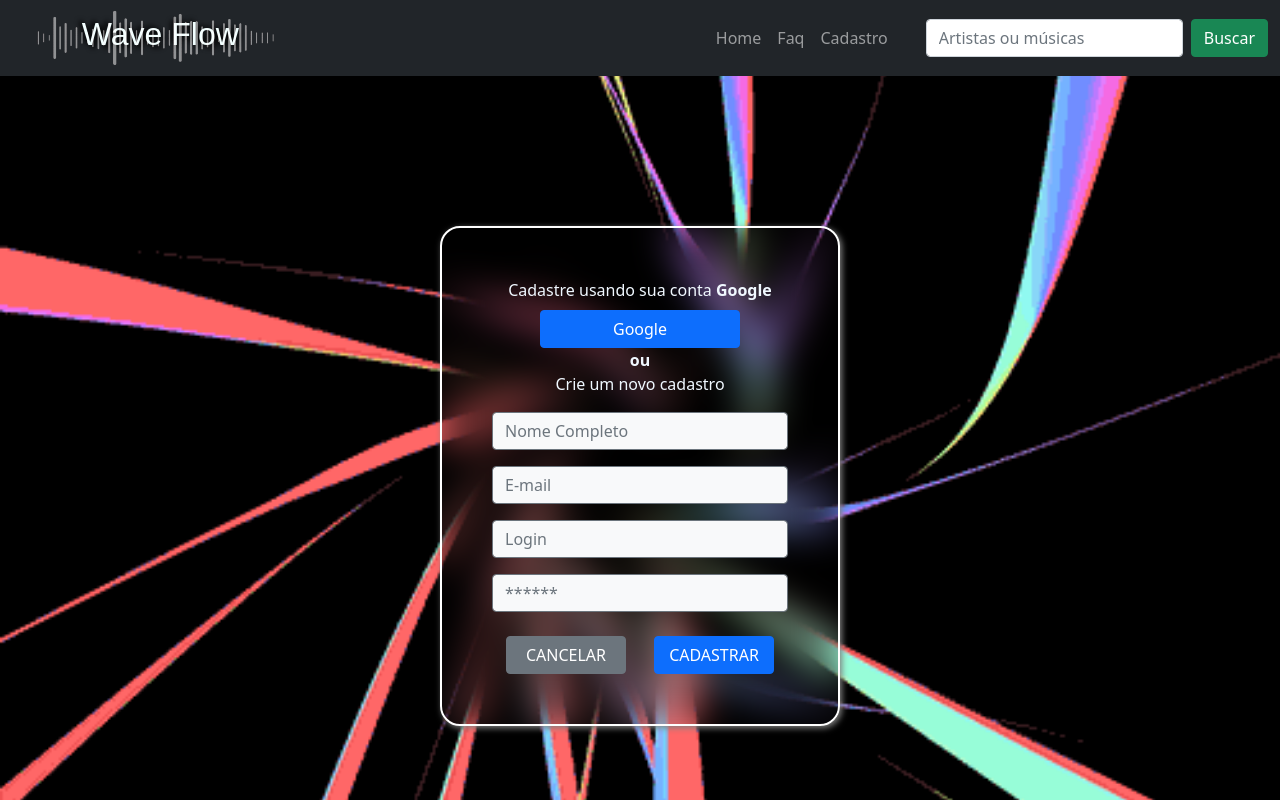
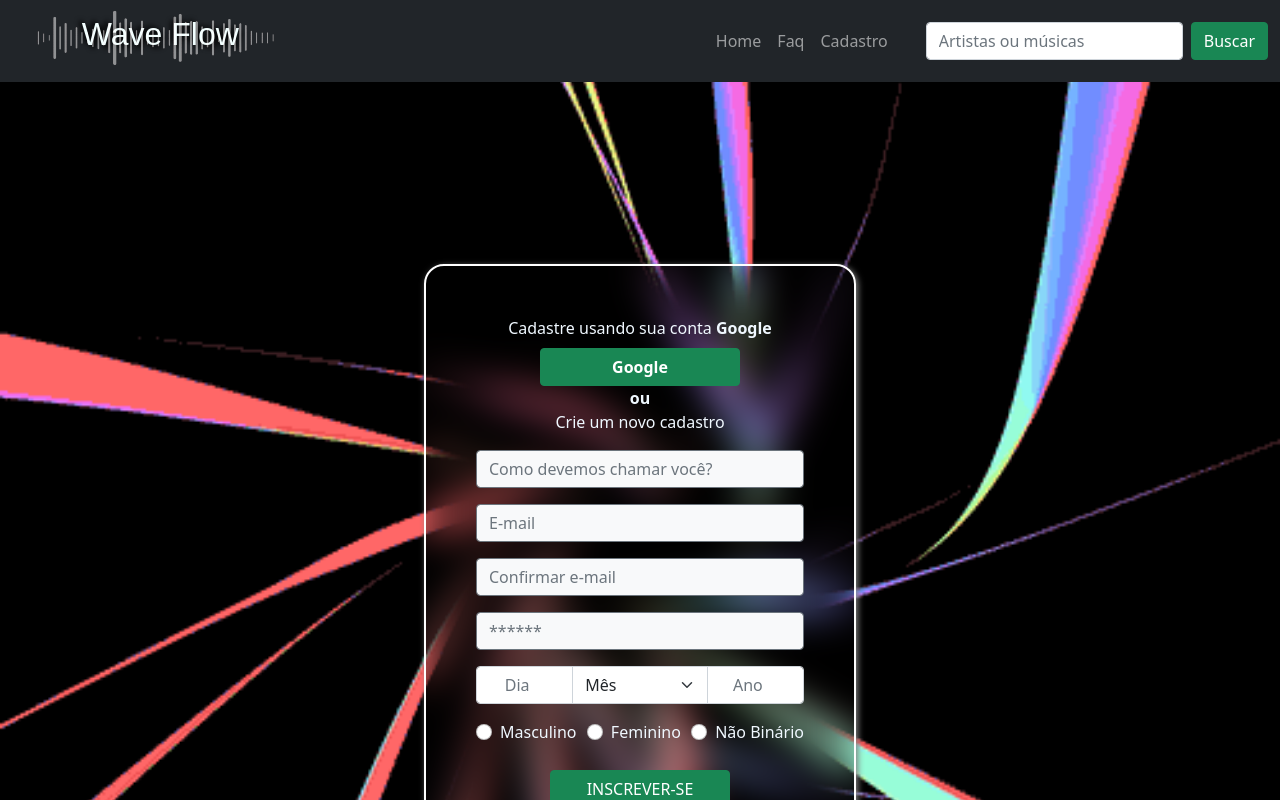
Before and after one commit to renatogonlop/WaveFlow, a React (Create React App) app: page /cadastro in a window 1280 px wide. Shown: the top 800 px of the page. Built offline with nearby package versions, Linux system fonts and the light colour scheme; a web font is replaced by a local one.

Commit message:
Add files via upload

```diff
--- a/src/Pages/Cadastro.css
+++ b/src/Pages/Cadastro.css
@@ -1,5 +1,5 @@
 #div_princ_cad{
-    height: 100vh;
+    height: 120vh;
     background-color: black;
     background-image: url('/public/delirium.gif');
     background-size:cover;
@@ -9,7 +9,7 @@
 }
 
 #div_second_cad{
-    width: 25rem;
+    width: 27rem;
     padding: 50px;
     border: 2px solid white;
     box-shadow: 2px 2px 6px grey;
@@ -32,6 +32,35 @@
     justify-content:space-around;
 }
 
-#but_canCad{
-    width: 120px;
+#but_inscrever{
+    width: 180px;
 }
+
+#radio_box{
+    display: flex;
+    justify-content: space-between;
+}
+
+
+#radio1:checked, #radio2:checked, #radio3:checked{
+    background-color: #5cb85c;
+    border-color: #5cb85c;
+}
+
+#radio1:focus, #radio2:focus, #radio3:focus{
+    outline: 0;
+    box-shadow: 0 0 0 0.25rem #5cb85c5b;
+}
+
+#data_cont{
+    padding: 0;
+}
+
+#data_box{
+    width: 1rem;
+    text-align: center;
+}
+
+#mes_box{
+    width: 4rem;
+}
--- a/src/Pages/Cadastro.js
+++ b/src/Pages/Cadastro.js
@@ -9,7 +9,7 @@ function Cadastro() {
 
             <span className="medium d-block text-center">Cadastre usando sua conta <b>Google</b></span>
             <div id='div_but_google'>
-              <button id='but_google' type="button" className="btn btn-primary btn-block mt-2">Google</button>
+              <button id='but_google' type="button" className="btn btn-primary btn-success btn-block mt-2"><strong>Google</strong></button>
             </div>
 
 
@@ -18,7 +18,7 @@ function Cadastro() {
 
             <form action="">
               <div className="input-group mt-3">
-                <input type="text" className="form-control bg-light btn-outline-secondary" placeholder="Nome Completo"></input>
+                <input type="text" className="form-control bg-light btn-outline-secondary" placeholder="Como devemos chamar você?"></input>
               </div>
 
               <div className="input-group mt-3">
@@ -26,20 +26,62 @@ function Cadastro() {
               </div>
 
               <div className="input-group mt-3">
-                <input type="text" className="form-control bg-light btn-outline-secondary" placeholder="Login"></input>
+                <input type="email" className="form-control bg-light btn-outline-secondary" placeholder="Confirmar e-mail"></input>
               </div>
 
               <div className="input-group mt-3">
                 <input type="password" className="form-control bg-light btn-outline-secondary" placeholder="******"></input>
               </div>
 
+
+              <div id="data_cont" className="container mt-3 ">
+                <div className="input-group mt-3 mb-3">
+                  <input id='data_box' type="number" min={1} max={31} class="form-control" placeholder="Dia" />
+
+                  <select id='mes_box' class="form-select">
+                    <option disabled selected>Mês</option>
+                    <option>Janeiro</option>
+                    <option>Fevereiro</option>
+                    <option>Março</option>
+                    <option>Abril</option>
+                    <option>Maio</option>
+                    <option>Junho</option>
+                    <option>Julho</option>
+                    <option>Agosto</option>
+                    <option>Setembro</option>
+                    <option>Outubro</option>
+                    <option>Novembro</option>
+                    <option>Dezembro</option>
+                  </select>
+
+                  <input id='data_box' min={1922} max={2070} type="number" class="form-control" placeholder="Ano" />
+                </div>
+              </div>
+
+
+              <div className="conteiner mt-3">
+                <form id='radio_box'>
+                  <div className="form-check">
+                    <input type="radio" className="form-check-input" id="radio1" name="optradio" value="masculino" />
+                    <label className="form-check-label" for="radio1">Masculino</label>
+                  </div>
+
+                  <div className="form-check">
+                    <input type="radio" className="form-check-input" id="radio2" name="optradio" value="feminino" />
+                    <label className="form-check-label" for="radio2">Feminino</label>
+                  </div>
+
+                  <div className="form-check">
+                    <input type="radio" className="form-check-input" id="radio3" name="optradio" value="binario" />
+                    <label className="form-check-label" for="radio3">Não Binário</label>
+                  </div>
+                </form>
+              </div>
+
+
               <div id='div_2but'>
                 <div>
-                  <button id='but_canCad' type="button" className="btn btn-secondary mt-4">CANCELAR</button>
-                </div>
-
-                <div>
-                  <button id='but_canCad' type="button" className="btn btn-primary mt-4">CADASTRAR</button>
+                  <button id='but_inscrever' type="button" className="btn btn-primary btn-success mt-4">INSCREVER-SE</button>
                 </div>
               </div>
 
--- a/src/components/NavBar.css
+++ b/src/components/NavBar.css
@@ -1,3 +1,7 @@
 .d-flex{
     padding-left: 30px;
     }
+
+#logo_link{
+    text-decoration: none;
+}
--- a/src/components/NavBar.js
+++ b/src/components/NavBar.js
@@ -6,7 +6,7 @@ import Logo from './logo'
 const navbar = () => {
     return (
         <div className="navbar navbar-dark bg-dark">
-            <Logo />
+            <a id='logo_link' href='.'><Logo /></a>
             <nav class="navbar navbar-expand-sm navbar-dark bg-dark">
                 <div class="container-fluid">
                     <button class="navbar-toggler" type="button" data-bs-toggle="collapse" data-bs-target="#mynavbar">
```
